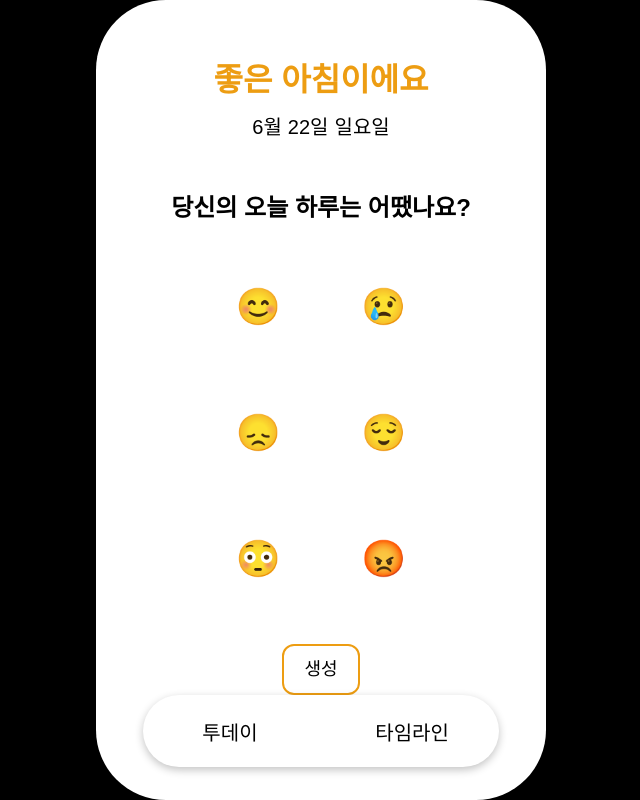
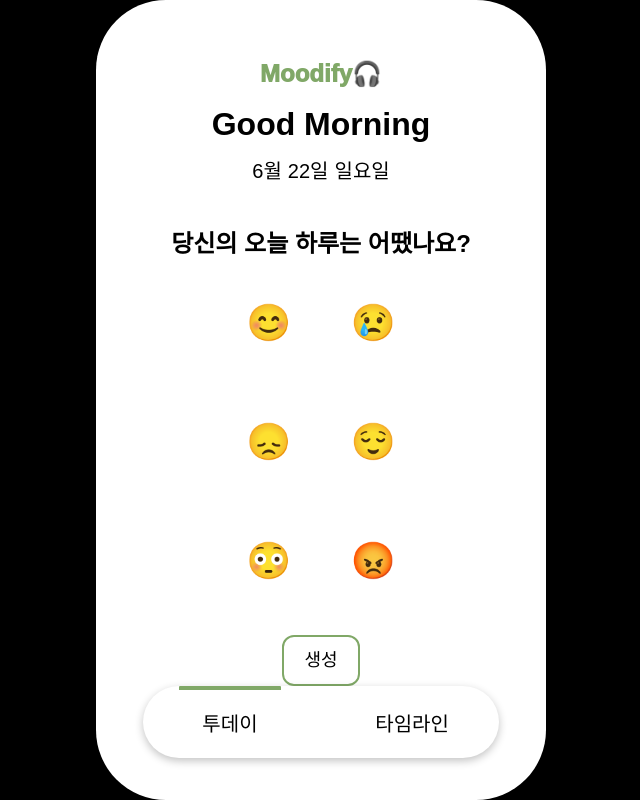
Before and after one commit to jiwoopark727/moodify, a Next.js app: page / in a window 1280 px wide. Shown: the whole page, without its empty margins (319-959 px from the left). Built offline with nearby package versions, Linux system fonts and the light colour scheme; no server answers; a web font is replaced by a local one.

Commit message:
feature: 테마 색깔 변경 및 Header, Welcome에 홈으로 이동 가능한 Logo 컴포넌트 구현 및 추가

```diff
--- a/src/app/(home)/page.tsx
+++ b/src/app/(home)/page.tsx
@@ -5,7 +5,7 @@ import KeywordGenerator from '../components/KeywordGenerator';
 import InitWeather from '../components/InitWeather';
 import Welcome from '../components/Welcome';
 import Navigation from '../components/Navigator';
-import ValidationButton from '../components/ValidationButton';
+import GenerateButton from '../components/GenerateButton';
 
 export default function HomePage() {
   return (
@@ -15,7 +15,7 @@ export default function HomePage() {
       <div className='w-[450px] h-[100vh] bg-[#fff] rounded-[70px] p-4 flex flex-col items-center'>
         <Welcome />
         <EmotionSelector />
-        <ValidationButton />
+        <GenerateButton />
         <Navigation />
       </div>
       <KeywordGenerator />
--- a/src/app/components/EmotionSelector.tsx
+++ b/src/app/components/EmotionSelector.tsx
@@ -22,13 +22,13 @@ export default function EmotionSelector() {
   const { emotion, setEmotion } = useEmotionStore();
 
   return (
-    <div className='w-[60%] grid grid-cols-2 gap-y-12 justify-items-center mt-[5vh]'>
+    <div className='w-[50%] grid grid-cols-2 gap-y-12 justify-items-center mt-[3vh]'>
       {EMOTIONS.map((item) => (
         <button
           key={item.mood}
           onClick={() => setEmotion(item.mood)}
-          className={`px-1 pt-1 pb-0.1 rounded-[30px] border-[2px] border-[#ed9d12] mx-2 my-2 text-[36px] cursor-pointer ${
-            emotion === item.mood ? 'border-[#ed9d12]' : 'border-transparent'
+          className={`px-[3px] pt-[3px] rounded-[30px] border-[3px] border-[#80A867] my-1 text-[36px] cursor-pointer ${
+            emotion === item.mood ? 'border-[#80A867]' : 'border-transparent'
           }`}
         >
           {item.emoji}
--- a/src/app/components/ValidationButton.tsx
+++ b/src/app/components/GenerateButton.tsx
@@ -19,7 +19,7 @@ export default function ValidationButton() {
     <>
       <button
         onClick={handleGenerateClick}
-        className='mt-[6vh] text-[18px] cursor-pointer border-2 border-[#ed9d12] px-5 py-2.5 rounded-xl hover:bg-[#ed9d12] hover:text-[#fff]'
+        className='mt-[5vh] text-[18px] cursor-pointer border-2 border-[#80A867] px-5 py-2.5 rounded-xl hover:bg-[#80A867] hover:text-[#fff]'
       >
         생성
       </button>
--- a/src/app/components/Header.tsx
+++ b/src/app/components/Header.tsx
@@ -1,6 +1,7 @@
 import { faArrowLeft } from '@fortawesome/free-solid-svg-icons';
 import { FontAwesomeIcon } from '@fortawesome/react-fontawesome';
 import { useRouter } from 'next/navigation';
+import Logo from './Logo';
 
 export default function Header() {
   const router = useRouter();
@@ -22,7 +23,9 @@ export default function Header() {
     new Date()
   );
   return (
-    <div className='w-full relative flex items-center justify-between text-[24px] font-medium mt-[5vh]'>
+    <>
+      <Logo />
+      <div className='w-full relative flex items-center justify-between text-[24px] font-medium'>
         <span
           onClick={handleBackClick}
           className='ml-1 cursor-pointer px-3 py-2 text-[24px]'
@@ -45,5 +48,6 @@ export default function Header() {
           </span>
         </div>
       </div>
+    </>
   );
 }
--- /dev/null
+++ b/src/app/components/Logo.tsx
@@ -0,0 +1,19 @@
+'use client';
+
+import { useRouter } from 'next/navigation';
+
+export default function Logo() {
+  const router = useRouter();
+
+  const handleLogoClick = () => {
+    router.push('/');
+  };
+
+  return (
+    <div className='text-[#80A867] font-[1000] text-[24px] mt-[5vh]'>
+      <span onClick={handleLogoClick} className='cursor-pointer px-4 py-2'>
+        Moodify🎧
+      </span>
+    </div>
+  );
+}
--- a/src/app/components/MoodMemo.tsx
+++ b/src/app/components/MoodMemo.tsx
@@ -3,11 +3,11 @@ export default function MoodMemo() {
     <div>
       <textarea
         placeholder=' 음악을 들으며 기분이 어떤지 적어보아요'
-        className='w-full mt-6 p-2 border rounded-md'
-        rows={10}
+        className='w-full p-2 border rounded-md'
+        rows={8}
       />
       <div className='flex justify-center'>
-        <button className='w-full mt-[2vh] cursor-pointer border-2 border-[#ed9d12] px-4 py-2 rounded-xl hover:bg-[#ed9d12] hover:text-[#fff]'>
+        <button className='w-full mt-[2vh] cursor-pointer border-2 border-[#80A867] px-4 py-2 rounded-xl hover:bg-[#80A867] hover:text-[#fff]'>
           저장
         </button>
       </div>
--- a/src/app/components/Navigator.tsx
+++ b/src/app/components/Navigator.tsx
@@ -26,7 +26,7 @@ export default function Navigation() {
           <div
             className={`h-full w-full flex items-center justify-center border-t-4 ${
               navigator === 'today'
-                ? 'border-[#ed9d12] rounded-t-[1px]'
+                ? 'border-[#80A867] rounded-t-[1px]'
                 : 'border-transparent'
             }`}
           >
@@ -44,7 +44,7 @@ export default function Navigation() {
           <div
             className={`h-full w-full flex items-center justify-center border-t-4 ${
               navigator === 'timeline'
-                ? 'border-[#ed9d12] rounded-t-[1px]'
+                ? 'border-[#80A867] rounded-t-[1px]'
                 : 'border-transparent'
             }`}
           >
--- a/src/app/components/PlayList.tsx
+++ b/src/app/components/PlayList.tsx
@@ -42,7 +42,7 @@ export default function PlayList() {
 
   return (
     <div>
-      <h2 className='text-[20px] font-[600] mb-4'>🎧 플레이리스트</h2>
+      <h2 className='text-[20px] font-[600] mb-4'>🎧 Playlist</h2>
       {loading ? (
         <div className='flex justify-center items-center h-[60vh] w-[373px]'>
           플리를 생성하는 중입니다...
--- a/src/app/components/Welcome.tsx
+++ b/src/app/components/Welcome.tsx
@@ -1,14 +1,16 @@
+import Logo from './Logo';
+
 export default function Welcome() {
   const now = new Date();
   const hour = now.getHours();
 
-  let greeting = '좋은 아침이에요';
+  let greeting = 'Good Morning';
   if (hour >= 18) {
-    greeting = '아름다운 밤이에요';
+    greeting = 'Good Night';
   } else if (hour >= 15) {
-    greeting = '평화로운 오후에요';
+    greeting = 'Good Evening';
   } else if (hour >= 12) {
-    greeting = '따사로운 낮이에요';
+    greeting = 'Good Afternoon';
   }
 
   const weekday = new Intl.DateTimeFormat('ko-KR', { weekday: 'long' }).format(
@@ -24,7 +26,8 @@ export default function Welcome() {
   );
   return (
     <>
-      <p className='flex justify-center mt-[5vh] font-bold text-[32px] text-[#ed9d12]'>
+      <Logo />
+      <p className='flex justify-center mt-[1vh] font-semibold text-[32px]'>
         {greeting}
       </p>
       <p className='flex justify-center text-[20px] mt-[1vh]'>
@@ -38,7 +41,7 @@ export default function Welcome() {
           {weekday}
         </span>
       </p>
-      <p className='flex justify-center mt-[6vh] text-[24px] font-semibold'>
+      <p className='flex justify-center mt-[5vh] text-[24px] font-semibold'>
         당신의 오늘 하루는 어땠나요?
       </p>
     </>
--- a/src/app/stores/useNavigatorStore.ts
+++ b/src/app/stores/useNavigatorStore.ts
@@ -6,6 +6,6 @@ interface NavigatorState {
 }
 
 export const useNavigatorStore = create<NavigatorState>((set) => ({
-  navigator: null,
+  navigator: 'today',
   setNavigator: (navigator) => set({ navigator }),
 }));
```
Lines whose indentation alone changed are shown as unchanged.
